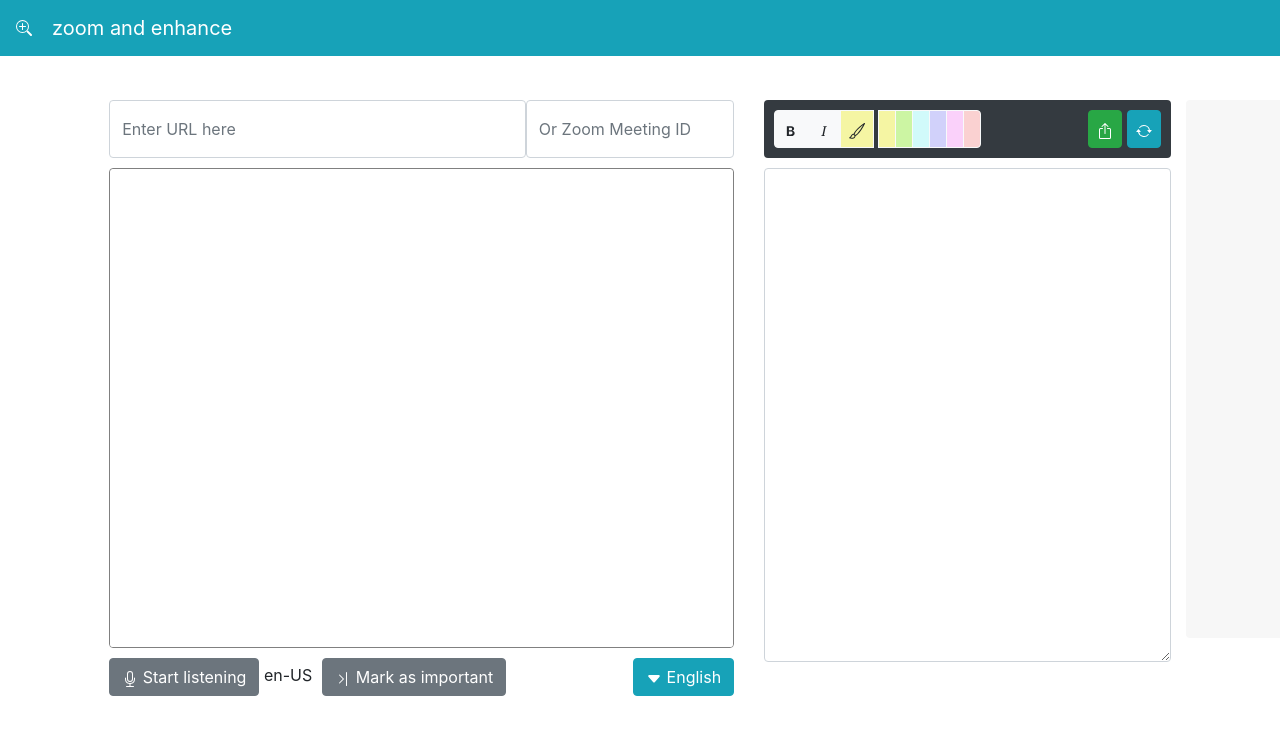
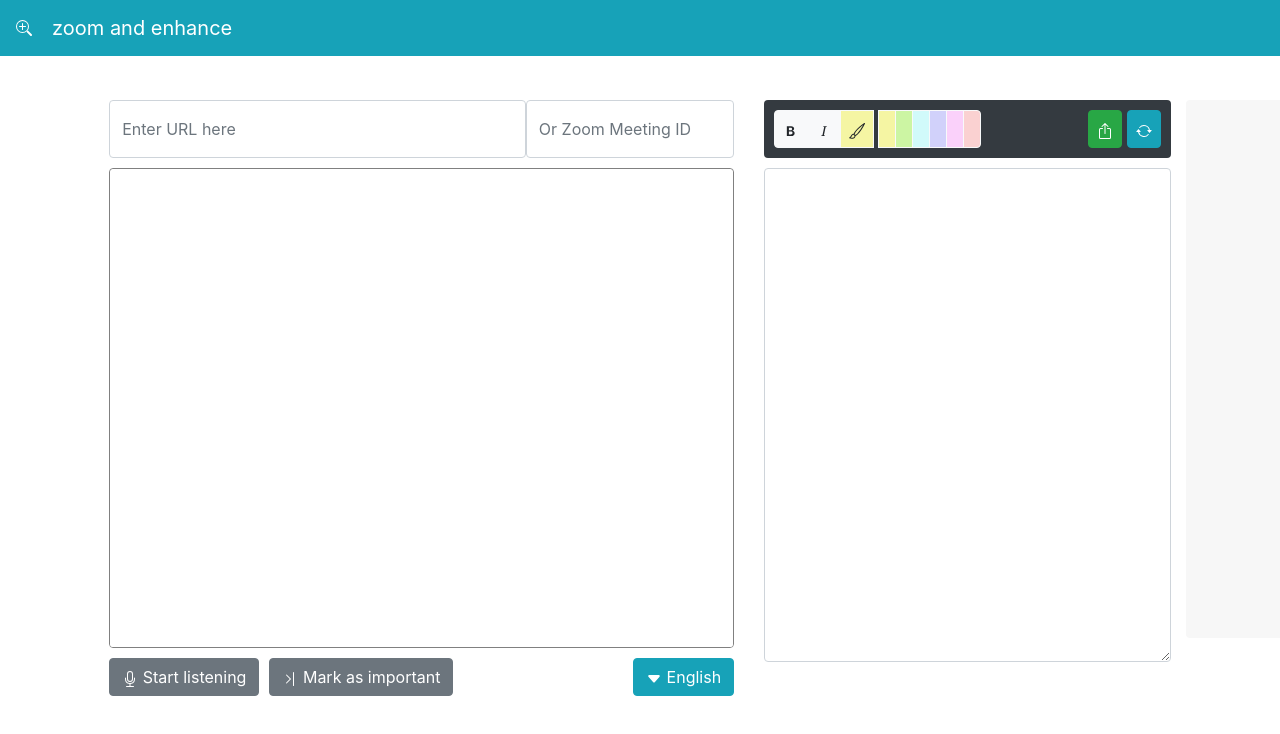
Before and after one commit to crown523/zoom_and_enhance, a Vue app in the folder client/: page / in a window 1280 px wide. Shown: the top 734 px of the page. Built offline with nearby package versions, Linux system fonts and the light colour scheme.

Commit message:
minor change

```diff
--- a/client/src/components/SpeechToText.vue
+++ b/client/src/components/SpeechToText.vue
@@ -49,7 +49,6 @@
         Stop listening
       </div>
     </button>
-    {{ lang }}
   </div>
 </template>
 
```
